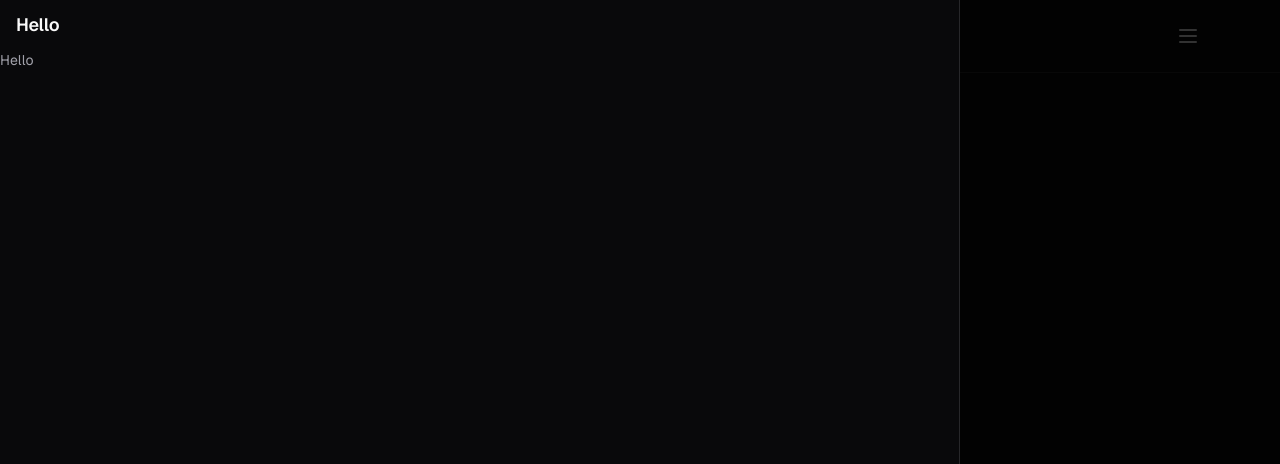
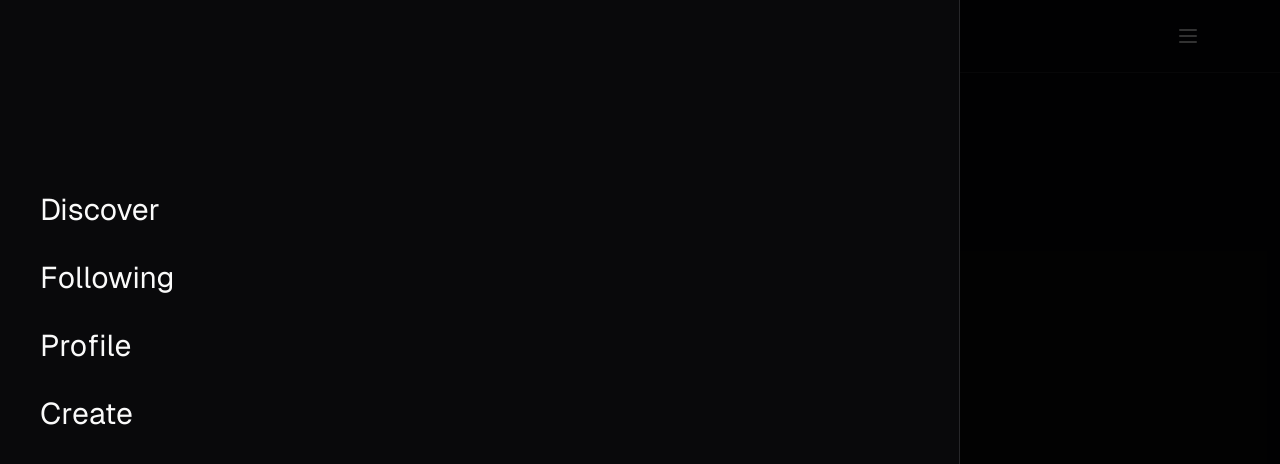
Before and after one commit to imxnasr/postly, a Next.js app: page / in a window 1280 px wide. Both pictures are taken after a click on the button 1188 px from the left and 36 px from the top of the page. Shown: the top 464 px of the page. Built offline with nearby package versions, Linux system fonts and the light colour scheme.

Commit message:
✨ Created Drawer Links

```diff
--- a/app/globals.css
+++ b/app/globals.css
@@ -58,7 +58,7 @@
 }
 @layer base {
   * {
-    @apply border-border;
+    @apply border-border outline-none;
     font-family: var(--font-geist-sans);
   }
   body {
--- a/components/Navbar.tsx
+++ b/components/Navbar.tsx
@@ -2,9 +2,8 @@ import Link from "next/link";
 import { FC } from "react";
 import { Logo } from "./Logo";
 import { Menu } from "lucide-react";
-import * as React from "react";
-
 import { Drawer, DrawerContent, DrawerDescription, DrawerHeader, DrawerTitle, DrawerTrigger } from "@/components/ui";
+import { navLinks } from "@/utils/settings";
 
 interface NavbarProps {}
 
@@ -12,18 +11,26 @@ export const Navbar: FC<NavbarProps> = () => {
   return (
     <nav className="border-b py-5 -2">
       <div className="container flex justify-between">
-        <Link href={"/"}>
+        <Link href="/">
           <Logo />
         </Link>
         <Drawer direction="left">
           <DrawerTrigger>
             <Menu />
           </DrawerTrigger>
-          <DrawerContent className="h-screen top-0 left-0 mt-0 w-3/4 rounded-none">
-            <DrawerHeader>
-              <DrawerTitle>Hello</DrawerTitle>
+          <DrawerContent className="h-screen top-0 left-0 mt-0 w-3/4 rounded-none pl-10 pt-48 border-r">
+            <DrawerHeader className="hidden">
+              <DrawerTitle>Nav</DrawerTitle>
+              <DrawerDescription>Nav</DrawerDescription>
             </DrawerHeader>
-            <DrawerDescription>Hello</DrawerDescription>
+            {/* Links */}
+            <div className="flex flex-col gap-8 *:text-3xl">
+              {navLinks.map((link, idx) => (
+                <Link className="w-fit" key={idx} href={link.href}>
+                  {link.name}
+                </Link>
+              ))}
+            </div>
           </DrawerContent>
         </Drawer>
         {/* <Menu /> */}
--- a/components/ui/Drawer.tsx
+++ b/components/ui/Drawer.tsx
@@ -20,7 +20,7 @@ DrawerOverlay.displayName = DrawerPrimitive.Overlay.displayName;
 const DrawerContent = React.forwardRef<React.ElementRef<typeof DrawerPrimitive.Content>, React.ComponentPropsWithoutRef<typeof DrawerPrimitive.Content>>(({ className, children, ...props }, ref) => (
   <DrawerPortal>
     <DrawerOverlay />
-    <DrawerPrimitive.Content ref={ref} className={cn("fixed inset-x-0 bottom-0 z-50 mt-24 flex h-auto flex-col rounded-t-[10px] border-r bg-background", className)} {...props}>
+    <DrawerPrimitive.Content ref={ref} className={cn("fixed inset-x-0 bottom-0 z-50 mt-24 flex h-auto flex-col rounded-t-[10px] bg-background", className)} {...props}>
       {/* <div className="mx-auto mt-4 h-2 w-[100px] rounded-full bg-muted" /> */}
       {children}
     </DrawerPrimitive.Content>
--- /dev/null
+++ b/utils/settings.ts
@@ -0,0 +1,8 @@
+export const appName = "Postly";
+
+export const navLinks = [
+  { name: "Discover", href: "/" },
+  { name: "Following", href: "/following" },
+  { name: "Profile", href: "/profile" },
+  { name: "Create", href: "/create" },
+];
```
